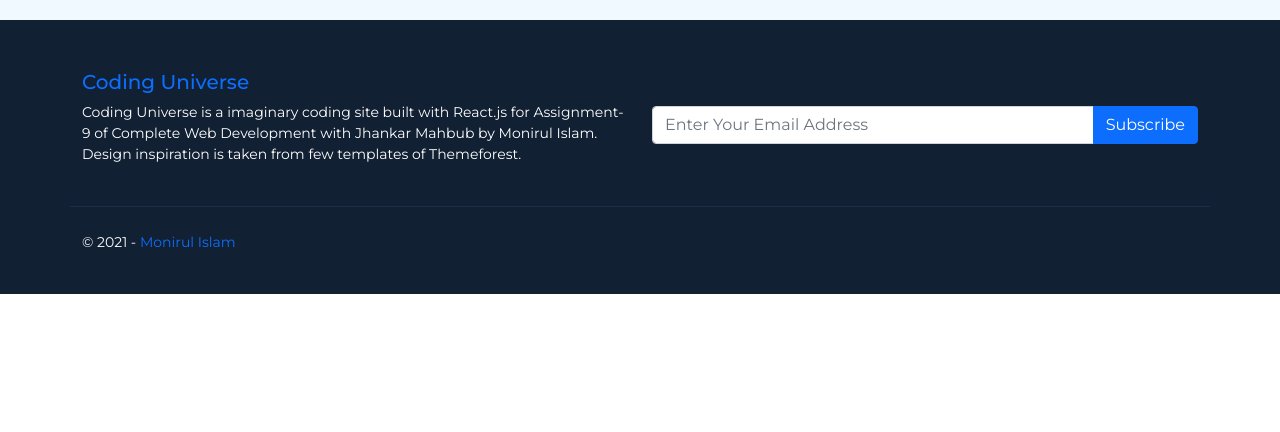
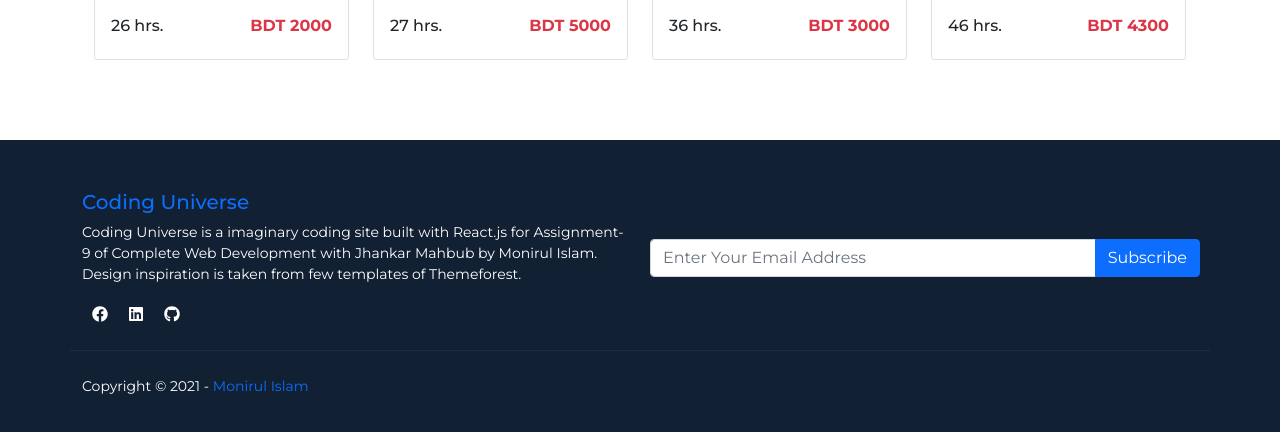
Before and after one commit to islam-monirul/educational-project-simple-react-and-api, a React (Create React App) app: page /services in a window 1280 px wide. Shown: the part 1092-1524 px from the top of the page. Before the commit the page ends 1386 px from the top, so only its background shows below. Built offline with nearby package versions, Linux system fonts and the light colour scheme.

Commit message:
comments added

```diff
--- a/src/App.js
+++ b/src/App.js
@@ -12,7 +12,9 @@ import Footer from './Components/Footer/Footer';
 function App() {
   return (
     <div className="App">
+      {/* Routing */}
       <Router>
+          {/* navingation header */}
           <Header></Header>
           <Switch>
               <Route exact path="/">
@@ -36,6 +38,7 @@ function App() {
               </Route>
           </Switch>
       </Router>
+      {/* footer */}
       <Footer></Footer>
     </div>
   );
--- a/src/Components/AllCourses/AllCourses.js
+++ b/src/Components/AllCourses/AllCourses.js
@@ -16,7 +16,7 @@ const AllCourses = (props) => {
      },[]);
 
      return (
-          <Row xs={1} md={4} className="g-4 pt-4">
+          <Row xs={1} md={4} className="g-4 pt-4" style={{marginRight: "0", marginLeft: "0"}}>
                {
                     // if makeSlice is true show sliced array elements else show all array elements
                     isTrue ? courses.slice(0,4).map( course => <SingleCourse key={course.id} course={course}></SingleCourse>) : courses.map( course => <SingleCourse key={course.id} course={course}></SingleCourse>)
--- a/src/Components/ChooseOption/ChooseOption.js
+++ b/src/Components/ChooseOption/ChooseOption.js
@@ -2,6 +2,7 @@ import React from 'react';
 import { Card, Col, Image } from 'react-bootstrap';
 
 const ChooseOption = (props) => {
+     // destructuring
      const {title, description, img} = props.option;
 
      return (
--- a/src/Components/Contact/Contact.js
+++ b/src/Components/Contact/Contact.js
@@ -17,7 +17,7 @@ const Contact = () => {
                     <Container>
                          <Row xs={1} md={3} className="g-4">
                               <Col>
-                                   <Card className="py-5">
+                                   <Card className="py-5 h-100">
                                    <Card.Body>
                                         <Card.Title className="fw-bold text-center">Mail us</Card.Title>
                                         <Card.Text className="text-center">
@@ -27,7 +27,7 @@ const Contact = () => {
                                    </Card>
                               </Col>
                               <Col>
-                                   <Card className="py-5">
+                                   <Card className="py-5 h-100">
                                    <Card.Body>
                                         <Card.Title className="fw-bold text-center">Address</Card.Title>
                                         <Card.Text className="text-center">
@@ -37,7 +37,7 @@ const Contact = () => {
                                    </Card>
                               </Col>
                               <Col>
-                                   <Card className="py-5">
+                                   <Card className="py-5 h-100">
                                    <Card.Body>
                                         <Card.Title className="fw-bold text-center">Phone</Card.Title>
                                         <Card.Text className="text-center">
--- a/src/Components/Footer/Footer.css
+++ b/src/Components/Footer/Footer.css
@@ -17,6 +17,7 @@
   display: flex;
   justify-content: center;
   align-items: center;
+  padding: 15px 10px;
 }
 
 .copyright {
--- a/src/Components/Footer/Footer.js
+++ b/src/Components/Footer/Footer.js
@@ -1,8 +1,14 @@
 import React from 'react';
 import { Button, Col, Container, FormControl, InputGroup, Row} from 'react-bootstrap';
 import './Footer.css';
+import { FaFacebook, FaLinkedin, FaGithub } from 'react-icons/fa';
 
 const Footer = () => {
+     // icon style function
+     const iconColor = {
+          color : "#fff",
+          margin : "0 10px"
+     }
      return (
           <div className="footer">
                <Container>
@@ -12,6 +18,11 @@ const Footer = () => {
                               <p>
                                    Coding Universe is a imaginary coding site built with React.js for Assignment-9 of Complete Web Development with Jhankar Mahbub by Monirul Islam. Design inspiration is taken from few templates of Themeforest.
                               </p>
+                              <div>
+                                   <FaFacebook style={iconColor}/>
+                                   <FaLinkedin style={iconColor}/>
+                                   <FaGithub style={iconColor}/>
+                              </div>
                          </Col>
                          <Col md={6} className="subscribeBtn">
                               <InputGroup>
@@ -26,7 +37,7 @@ const Footer = () => {
                     </Row>
 
                     <Row className="copyright">
-                         <p>© 2021 -  <span style={{color: "#0d6efd"}}>Monirul Islam</span></p>
+                         <p>Copyright © 2021 -  <span style={{color: "#0d6efd"}}>Monirul Islam</span></p>
                     </Row>
                </Container>
           </div>
--- a/src/Components/Header/Header.js
+++ b/src/Components/Header/Header.js
@@ -4,6 +4,7 @@ import { NavLink } from 'react-router-dom';
 import './Header.css';
 
 const Header = () => {
+     // link style modification function
      const defaultStyle = {
           color: "#000",
           textDecoration: "none"
--- a/src/Components/HeroPart/HeroPart.js
+++ b/src/Components/HeroPart/HeroPart.js
@@ -5,6 +5,7 @@ import { Button, Carousel, Col, Container, Image, Row } from 'react-bootstrap';
 import './HeroPart.css';
 
 const HeroPart = () => {
+     // learn more button forwarding function
      const goToGithub = () => {
           window.open('https://github.com/islam-monirul', '_blank');
      }
--- a/src/Components/Home/Home.js
+++ b/src/Components/Home/Home.js
@@ -8,6 +8,7 @@ import './Home.css';
 const Home = () => {
      return (
           <div>
+               {/* hero part */}
                <HeroPart></HeroPart>
                {/* services section */}
                <section style={{padding: "100px 0", backgroundColor: "#f0f9ff"}}>
--- a/src/Components/Services/Services.js
+++ b/src/Components/Services/Services.js
@@ -5,14 +5,20 @@ import AllCourses from '../AllCourses/AllCourses';
 const Services = () => {
      return (
           <div>
-               <section style={{padding: "50px 0 50px 0", backgroundColor: "#f0f9ff"}}>
+               <section style={{padding: "50px 0 25px 0", backgroundColor: "#f0f9ff"}}>
                     <Container>
                          <Row>
                               <p className="text-primary text-center">Coding Universe</p>
                               <h1 className="text-center">Our Services</h1>
                          </Row>
+                    </Container>
+               </section>
 
-                         <AllCourses makeSlice={false}></AllCourses>
+               <section style={{padding: "25px 0 80px 0"}}>
+                    <Container>
+                         <Row>
+                              <AllCourses makeSlice={false}></AllCourses>
+                         </Row>
                     </Container>
                </section>
           </div>
--- a/src/Components/SingleCourse/SingleCourse.js
+++ b/src/Components/SingleCourse/SingleCourse.js
@@ -3,6 +3,7 @@ import { Card, Col } from 'react-bootstrap';
 import { FaStar } from 'react-icons/fa';
 
 const SingleCourse = (props) => {
+     // destructuring
      const {name, details, img, rating, duration, price} = props.course;
      return (
           <Col>
--- a/src/Components/whyChooseUs/WhyChooseUs.js
+++ b/src/Components/whyChooseUs/WhyChooseUs.js
@@ -3,7 +3,9 @@ import {Row } from 'react-bootstrap';
 import ChooseOption from '../ChooseOption/ChooseOption';
 
 const WhyChooseUs = () => {
+     // using state
      const [options, setOptions] = useState([]);
+     // fetching data
      useEffect( () => {
           fetch('./whyus.json')
                .then(res => res.json())
@@ -13,6 +15,7 @@ const WhyChooseUs = () => {
      return (
           <Row xs={1} md={3} className="g-4 pt-4">
                {
+                    // mapping options and forwarding to ChooseOption
                     options.map( option => <ChooseOption key={option.id} option={option}></ChooseOption>)
                }
           </Row>
```
